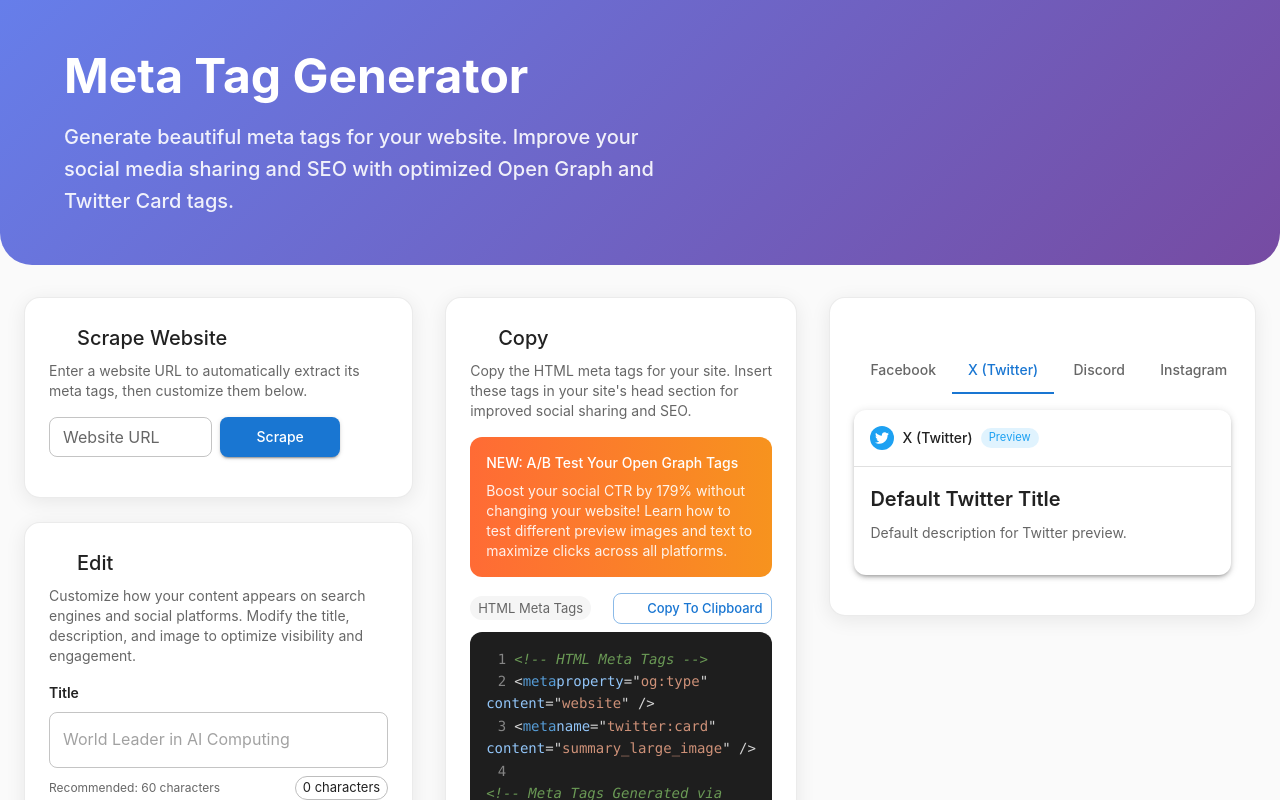
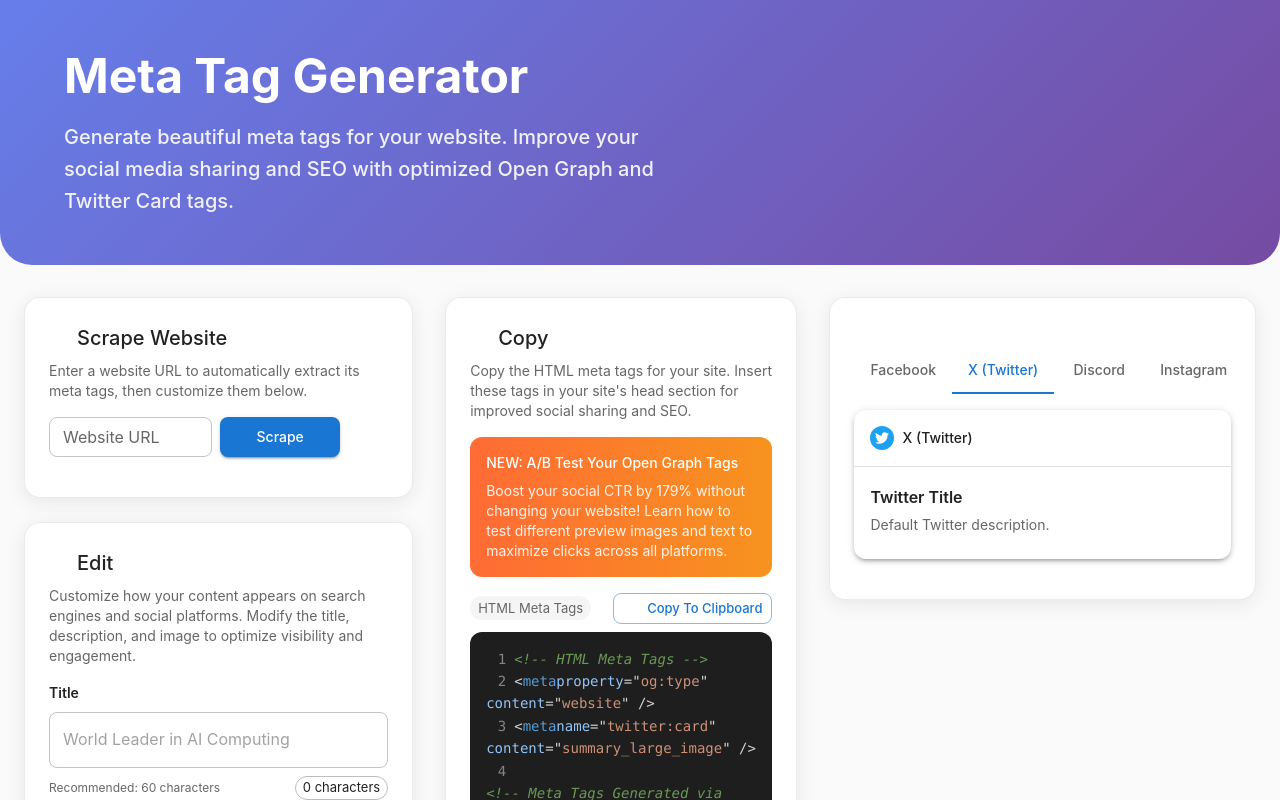
Before and after one commit to Sayan2001Mondal/Meta-Tag-Scrapper, a Next.js app: page / in a window 1280 px wide. Both pictures are taken after a click on the tab "X (Twitter)". Shown: the top 800 px of the page. Built offline with nearby package versions, Linux system fonts and the light colour scheme; some icons are missing.

Commit message:
changes made to preview

```diff
--- a/src/components/Preview.jsx
+++ b/src/components/Preview.jsx
@@ -13,6 +13,7 @@
   Tab,
   Stack,
   useMediaQuery,
+  Divider,
 } from "@mui/material";
 import { styled } from "@mui/material/styles";
 import { FaFacebook, FaTwitter, FaDiscord, FaInstagram } from "react-icons/fa";
@@ -38,85 +39,173 @@
   const handleTabChange = (_, newValue) => setTab(newValue);
   const isMobile = useMediaQuery("(max-width:600px)");
 
-  // Reusable Social Card
-  const SocialCard = ({ platform, color, icon, title, description }) => (
+
+  const FacebookCard = ({ platform, color, icon }) => (
     <SocialPreview>
       <Box sx={{ p: 2, borderBottom: "1px solid #e0e0e0" }}>
         <Stack direction="row" alignItems="center" spacing={1}>
           <Avatar sx={{ width: 24, height: 24, backgroundColor: color }}>
             {icon}
           </Avatar>
-          <Typography variant="body2" sx={{ fontWeight: 500 }}>
+          <Typography variant="body2" fontWeight={500}>
             {platform}
           </Typography>
-          <Chip
-            label="Preview"
-            size="small"
-            sx={{
-              backgroundColor: color + "22",
-              color,
-              height: 20,
-              fontSize: "0.7rem",
-            }}
-          />
         </Stack>
       </Box>
-
       {meta.image && (
-        <CardMedia
-          component="img"
-          image={meta.image}
-          alt={`${platform} preview`}
-          sx={{
-            width: "100%",
-            maxHeight: 250,
-            objectFit: "cover",
-          }}
-        />
+        <CardMedia component="img" image={meta.image} alt="Facebook preview" />
       )}
-
       <CardContent>
-        <Typography variant="h6" sx={{ fontWeight: 600 }}>
-          {meta.title || title}
+        <Typography variant="h6">{meta.title || "Facebook Title"}</Typography>
+        <Typography variant="body2" color="text.secondary" sx={{ mt: 1 }}>
+          {meta.description || "Default Facebook description."}
         </Typography>
-        <Typography variant="body2" sx={{ mt: 1, color: "text.secondary" }}>
-          {meta.description || description}
-        </Typography>
-        <Typography variant="caption" sx={{ color: "#555", mt: 1, display: "block" }}>
+        <Typography variant="caption" color="text.secondary">
           {getHostname(meta.url)}
         </Typography>
       </CardContent>
     </SocialPreview>
   );
 
-  const previews = [
+
+  const TwitterCard = ({ platform, color, icon }) => (
+    <SocialPreview>
+      <Box sx={{ p: 2, borderBottom: "1px solid #e0e0e0" }}>
+        <Stack direction="row" alignItems="center" spacing={1}>
+          <Avatar sx={{ width: 24, height: 24, backgroundColor: color }}>
+            {icon}
+          </Avatar>
+          <Typography variant="body2" fontWeight={500}>
+            {platform}
+          </Typography>
+        </Stack>
+      </Box>
+      <Stack direction="row" spacing={2} sx={{ p: 2 }}>
+        {meta.image && (
+          <CardMedia
+            component="img"
+            image={meta.image}
+            alt="Twitter preview"
+            sx={{
+              width: 100,
+              height: 100,
+              borderRadius: 2,
+              objectFit: "cover",
+            }}
+          />
+        )}
+        <Box>
+          <Typography variant="subtitle1" fontWeight={600}>
+            {meta.title || "Twitter Title"}
+          </Typography>
+          <Typography
+            variant="body2"
+            color="text.secondary"
+            sx={{ mt: 0.5, mb: 1 }}
+          >
+            {meta.description || "Default Twitter description."}
+          </Typography>
+          <Typography variant="caption" color="text.secondary">
+            {getHostname(meta.url)}
+          </Typography>
+        </Box>
+      </Stack>
+    </SocialPreview>
+  );
+
+
+  const DiscordCard = ({ platform, color, icon }) => (
+    <SocialPreview>
+      <Box
+        sx={{
+          display: "flex",
+          borderLeft: `6px solid ${color}`,
+        }}
+      >
+        <Box sx={{ flex: 1, p: 2 }}>
+          <Stack direction="row" spacing={1} alignItems="center">
+            <Avatar sx={{ width: 24, height: 24, backgroundColor: color }}>
+              {icon}
+            </Avatar>
+            <Typography variant="body2" fontWeight={500}>
+              {platform}
+            </Typography>
+          </Stack>
+          <Typography variant="subtitle1" fontWeight={600} sx={{ mt: 1 }}>
+            {meta.title || "Discord Embed"}
+          </Typography>
+          <Typography variant="body2" color="text.secondary" sx={{ mt: 0.5 }}>
+            {meta.description || "Default Discord description."}
+          </Typography>
+          {meta.image && (
+            <CardMedia
+              component="img"
+              image={meta.image}
+              alt="Discord preview"
+              sx={{ mt: 1, borderRadius: 2, maxHeight: 200, objectFit: "cover" }}
+            />
+          )}
+        </Box>
+      </Box>
+    </SocialPreview>
+  );
+
+
+  const InstagramCard = ({ platform, color, icon }) => (
+    <SocialPreview>
+      <Box sx={{ p: 2 }}>
+        <Stack direction="row" alignItems="center" spacing={1}>
+          <Avatar sx={{ width: 24, height: 24, backgroundColor: color }}>
+            {icon}
+          </Avatar>
+          <Typography variant="body2" fontWeight={500}>
+            {platform}
+          </Typography>
+        </Stack>
+      </Box>
+      {meta.image && (
+        <CardMedia
+          component="img"
+          image={meta.image}
+          alt="Instagram preview"
+          sx={{ maxHeight: 400, objectFit: "cover" }}
+        />
+      )}
+      <CardContent>
+        <Typography variant="subtitle1" fontWeight={600}>
+          {meta.title || "Instagram Post"}
+        </Typography>
+        <Typography variant="body2" color="text.secondary">
+          {meta.description || "Default Instagram description."}
+        </Typography>
+      </CardContent>
+    </SocialPreview>
+  );
+
+  const platforms = [
     {
       platform: "Facebook",
       color: "#1877f2",
       icon: <FaFacebook size={14} color="white" />,
-      title: "Default Facebook Title",
-      description: "Default description for Facebook preview.",
+      component: FacebookCard,
     },
     {
       platform: "X (Twitter)",
       color: "#1da1f2",
       icon: <FaTwitter size={14} color="white" />,
-      title: "Default Twitter Title",
-      description: "Default description for Twitter preview.",
+      component: TwitterCard,
     },
     {
       platform: "Discord",
       color: "#5865f2",
       icon: <FaDiscord size={14} color="white" />,
-      title: "Default Discord Embed",
-      description: "Default description for Discord preview.",
+      component: DiscordCard,
     },
     {
       platform: "Instagram",
       color: "#E1306C",
       icon: <FaInstagram size={14} color="white" />,
-      title: "Default Instagram Title",
-      description: "Default description for Instagram preview.",
+      component: InstagramCard,
     },
   ];
 
@@ -138,23 +227,23 @@
               },
             }}
           >
-            {previews.map((p) => (
+            {platforms.map((p) => (
               <Tab key={p.platform} label={p.platform} />
             ))}
           </Tabs>
 
           <Box sx={{ mt: 2 }}>
-            <SocialCard {...previews[tab]} />
+            {React.createElement(platforms[tab].component, platforms[tab])}
           </Box>
         </>
       )}
 
-      {/* Mobile → Stack all previews */}
+
       {isMobile && (
         <Box>
-          {previews.map((p) => (
-            <SocialCard key={p.platform} {...p} />
-          ))}
+          {platforms.map((p) =>
+            React.createElement(p.component, { key: p.platform, ...p })
+          )}
         </Box>
       )}
     </Box>
```
